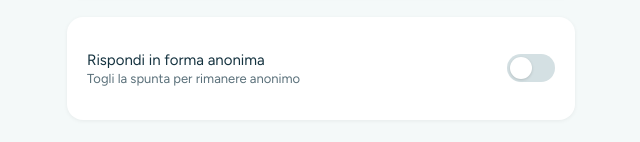
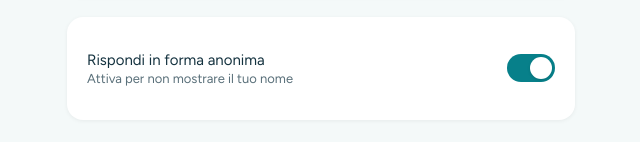
Before and after one commit to Andreadotti82/officine-sportive, a website: page public/gradimento.html in a window 1280 px wide. Both pictures are taken after a click on the button 850 px from the left and 1306 px from the top of the page. Shown: the part 1238-1380 px from the top of the page, without its empty margins (319-959 px from the left). Drawn offline with Linux system fonts and the light colour scheme.

Commit message:
Fix: anonymous toggle starts OFF, user activates it to go anonymous
Co-Authored-By: Claude Opus 4.6 <noreply@anthropic.com>
Claude-Session: https://claude.ai/code/session_01A4BQM23EZYLZsBXWx79E8R

```diff
--- a/public/gradimento.html
+++ b/public/gradimento.html
@@ -270,9 +270,9 @@ textarea::placeholder { color: #A0B0B8; }
       <div class="toggle-row">
         <div>
           <div class="label">Rispondi in forma anonima</div>
-          <div class="sublabel">Togli la spunta per rimanere anonimo</div>
+          <div class="sublabel">Attiva per non mostrare il tuo nome</div>
         </div>
-        <button type="button" class="toggle on" id="toggleAnonimo"></button>
+        <button type="button" class="toggle" id="toggleAnonimo"></button>
       </div>
     </div>
 
@@ -423,7 +423,7 @@ textarea::placeholder { color: #A0B0B8; }
   var toggleBtn = document.getElementById('toggleAnonimo');
   toggleBtn.addEventListener('click', function() {
     anonimo = !anonimo;
-    this.classList.toggle('on', !anonimo);
+    this.classList.toggle('on', anonimo);
   });
 
   // === Invio ===
```
